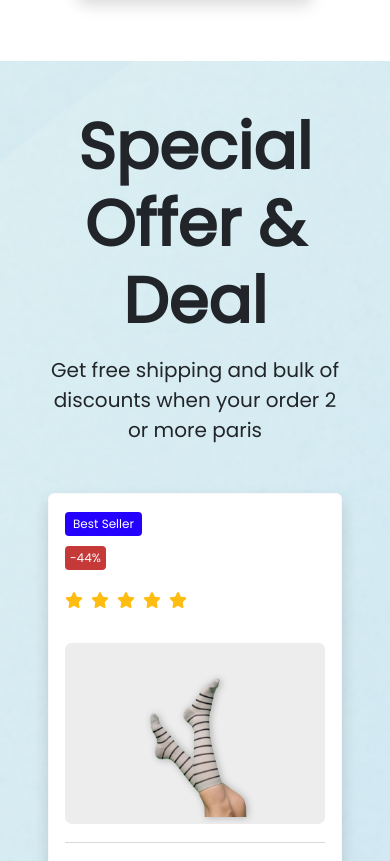
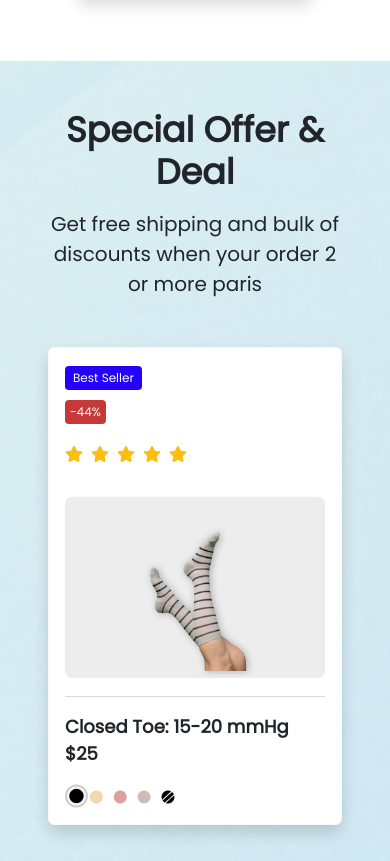
Before and after one commit to Hub-Academy-Inagata/Raihan_booms, a plain HTML site: page index.html in a window 390 px wide. Shown: the part 2920-3781 px from the top of the page. Drawn offline with nearby package versions, Linux system fonts and the light colour scheme.

Commit message:
special offer

```diff
--- a/style.css
+++ b/style.css
@@ -51,7 +51,7 @@ body {
 
 
   /* special offer */
-  .special_offer .container-fluid h1 {
+  .special_offer .container h1 {
     font-size: 35px;
   }
 
```
